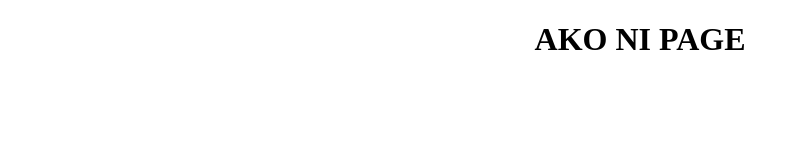
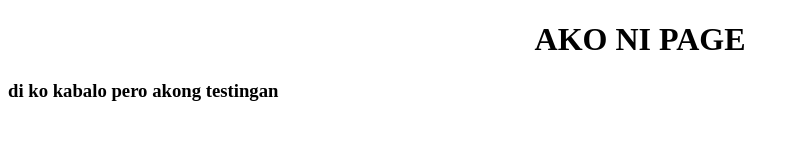
Before and after one commit to carmelito4/it24-assistment, a plain HTML site: page index.html in a window 1280 px wide. Shown: the whole page, without its empty margins (0-799 px from the left). Drawn offline with Linux system fonts and the light colour scheme.

Commit message:
added diko kebaw hehe

```diff
--- a/index.html
+++ b/index.html
@@ -9,6 +9,6 @@
     <center>
     <h1>AKO NI PAGE</h1>
 </center>
-
+<h3>di ko kabalo pero akong testingan</h3>
 </body>
 </html>
```
